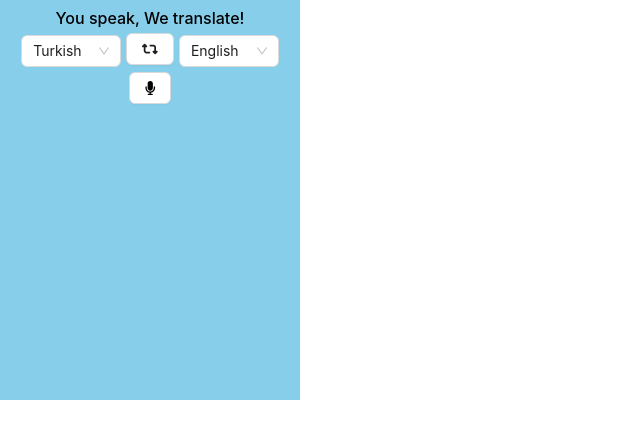
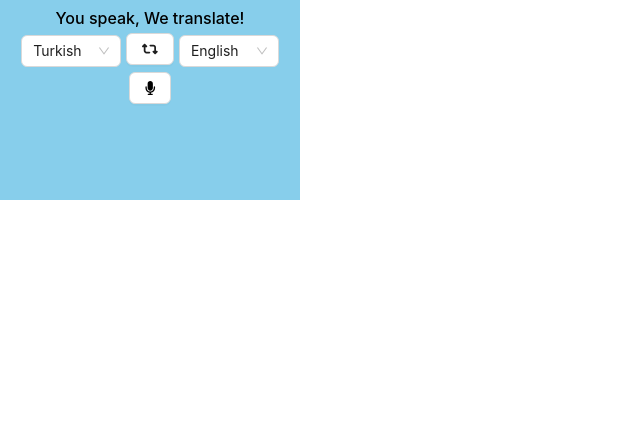
Before and after one commit to AhmetGENCOGLU/speech_translator, a React (Create React App) app: page / in a window 1280 px wide. Shown: the top 438 px of the page, without its empty margins (0-640 px from the left). Built offline with nearby package versions, Linux system fonts and the light colour scheme; no server answers.

Commit message:
list height

```diff
--- a/src/App.css
+++ b/src/App.css
@@ -5,6 +5,6 @@
   align-items: center;
   position: relative;
   width: 300px;
-  height: 400px;
+  height: 200px;
   background-color: skyblue;
 }
--- a/src/components/Translator/index.js
+++ b/src/components/Translator/index.js
@@ -131,6 +131,7 @@ const Translator = () => {
           value={from}
           onChange={onChangeFrom}
           disabled={isDisabledLanguageSelection()}
+          listHeight={100}
         />
         <Button
           onClick={onClickReplaceFromAndTo}
@@ -145,6 +146,7 @@ const Translator = () => {
           value={to}
           onChange={onChangeTo}
           disabled={isDisabledLanguageSelection()}
+          listHeight={100}
         />
       </div>
       <div>
--- a/src/index.css
+++ b/src/index.css
@@ -6,7 +6,7 @@ html, body {
   -webkit-font-smoothing: antialiased;
   -moz-osx-font-smoothing: grayscale;
   width: 300px;
-  height: 400px;
+  height: 200px;
 }
 
 code {
```
